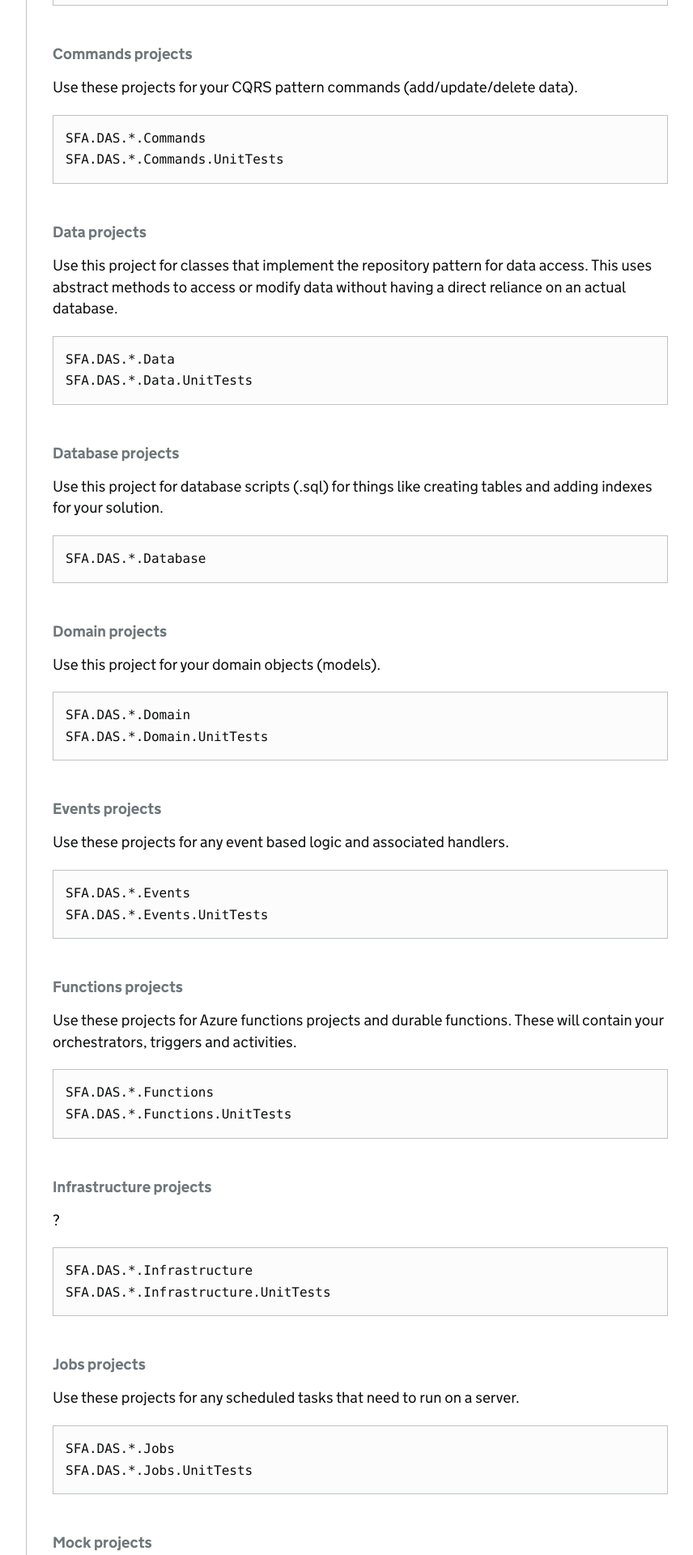
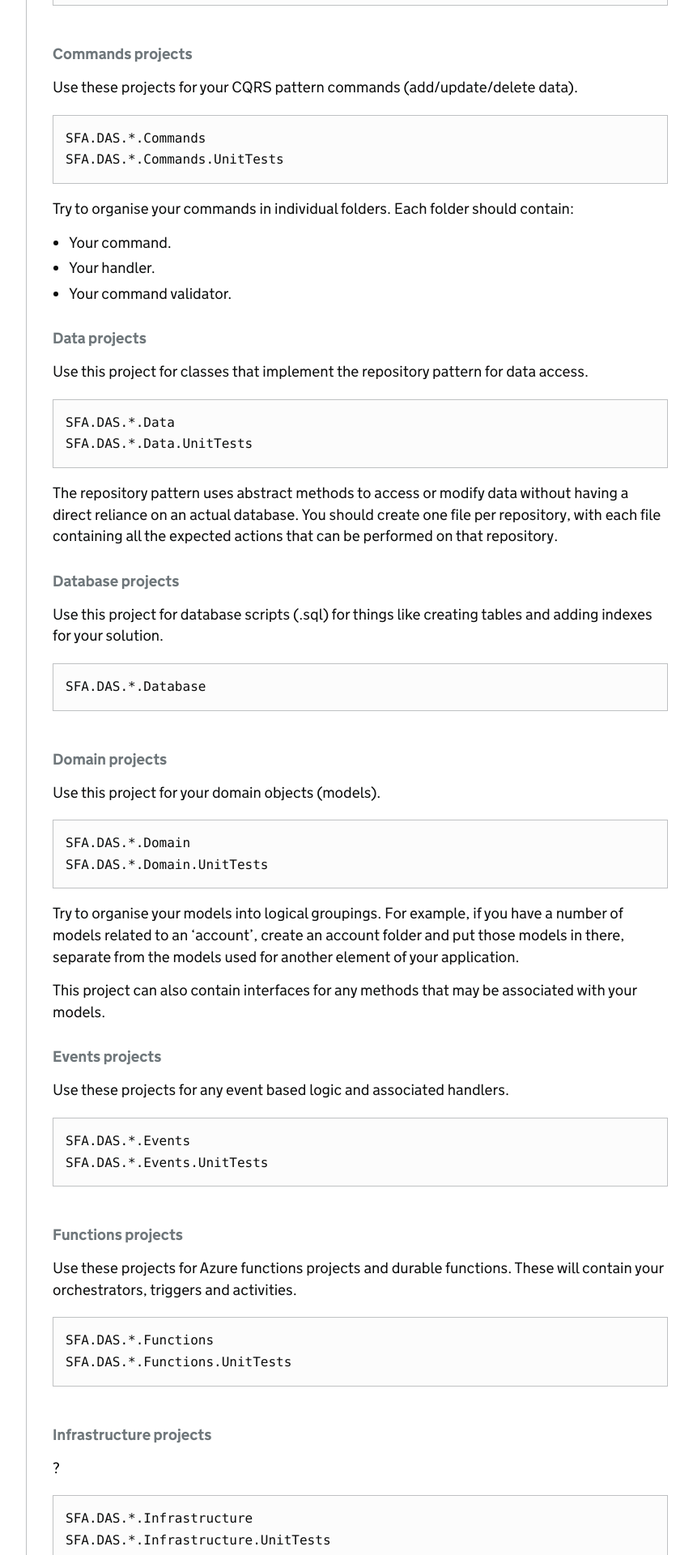
Before and after one commit to SkillsFundingAgency/das-technical-guidance, a Jekyll site: the page built from collections/_development_standards/solution-structure.md, in a window 1280 px wide. Shown: the part 2852-4772 px from the top of the page at 81% size, without its empty margins (298-1154 px from the left). Built offline with Jekyll 4.4.1, drawn with Linux system fonts in a browser that asks for light colours; some of the changed text lies outside the part shown.

Commit message:
Expanded the definitions for some solution items. (More to do!)

````diff
--- a/collections/_development_standards/solution-structure.md
+++ b/collections/_development_standards/solution-structure.md
@@ -74,13 +74,18 @@ Use these projects for your CQRS pattern commands (add/update/delete data).
 SFA.DAS.*.Commands
 SFA.DAS.*.Commands.UnitTests
 ```
+Try to organise your commands in individual folders. Each folder should contain:
+* Your command.
+* Your handler.
+* Your command validator.
 
 ##### Data projects
-Use this project for classes that implement the repository pattern for data access. This uses abstract methods to access or modify data without having a direct reliance on an actual database.
+Use this project for classes that implement the repository pattern for data access.
 ```
 SFA.DAS.*.Data
 SFA.DAS.*.Data.UnitTests
 ```
+The repository pattern uses abstract methods to access or modify data without having a direct reliance on an actual database. You should create one file per repository, with each file containing all the expected actions that can be performed on that repository.
 
 ##### Database projects
 Use this project for database scripts (.sql) for things like creating tables and adding indexes for your solution.
@@ -94,6 +99,9 @@ Use this project for your domain objects (models).
 SFA.DAS.*.Domain
 SFA.DAS.*.Domain.UnitTests
 ```
+Try to organise your models into logical groupings. For example, if you have a number of models related to an 'account', create an account folder and put those models in there, separate from the models used for another element of your application.
+
+This project can also contain interfaces for any methods that may be associated with your models.
 
 ##### Events projects
 Use these projects for any event based logic and associated handlers.
@@ -134,6 +142,10 @@ Use these projects for your CQRS pattern queries (data retrieval).
 SFA.DAS.*.Queries
 SFA.DAS.*.Queries.UnitTests
 ```
+Try to organise your queries in individual folders. Each folder should contain:
+* Your query handler.
+* Your query request type.
+* Your query response type.
 
 ##### Web projects
 Web projects are used for applications that have a web-based user interface. These projects typically follow the MVC pattern.
````
